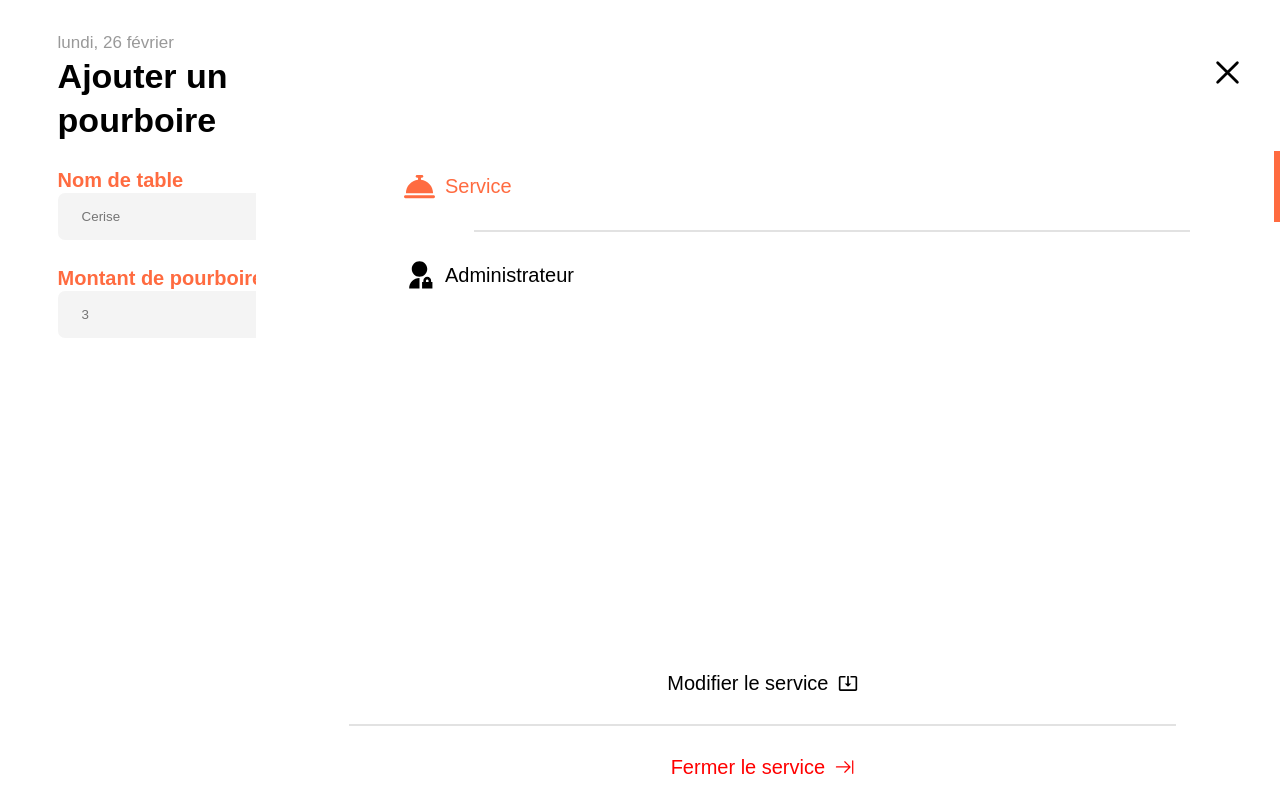
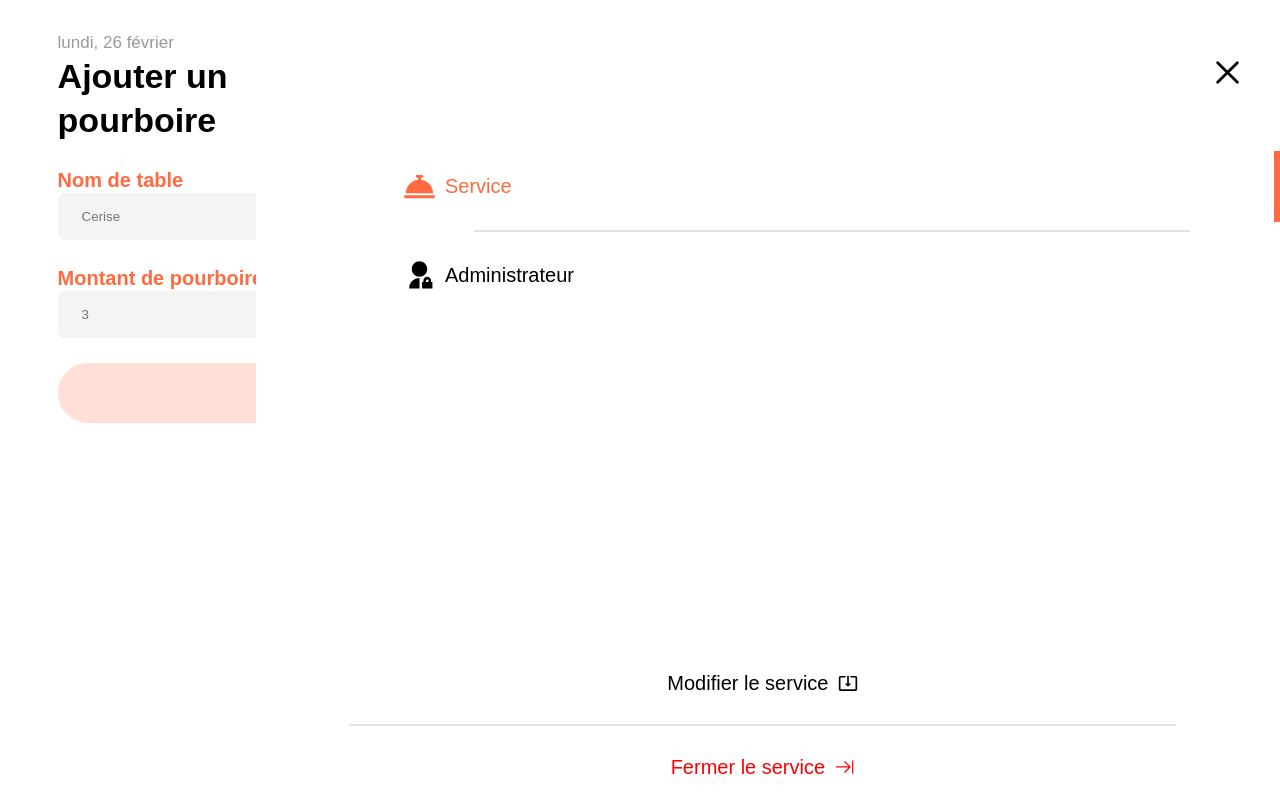
Before and after one commit to SarahOtmane/examCss, a React (Create React App) app: page /tips in a window 1280 px wide. Built offline with nearby package versions, Linux system fonts and the light colour scheme.

Commit message:
premiere version du composat AddTips

```diff
--- a/src/App.js
+++ b/src/App.js
@@ -1,5 +1,4 @@
 import { BrowserRouter, Route, Routes } from 'react-router-dom';
-import Burger from './components/Burger';
 import './css/App.css'
 import { useState } from 'react';
 import Home from './components/Home';
@@ -24,7 +23,7 @@ function App(){
         <BrowserRouter>
             <Routes>
                 <Route path='/' element={<Home allEmploye={allEmploye} isDarkMode={isDarkMode} setIsDarkMode={setIsDarkMode} />} />
-                <Route path='/tips' element={<AddTips />} />
+                <Route path='/tips' element={<AddTips isDarkMode={isDarkMode} />} />
             </Routes>
         </BrowserRouter>
     )
--- a/src/components/AddTips.js
+++ b/src/components/AddTips.js
@@ -1,12 +1,24 @@
 import Header from "./Header";
 import Input from "./Inputt";
+// import Tips from "./Tips";
+import Button from "./Button";
+import Burger from "./Burger";
 
-function AddTips (){
-    return <div>
-        <Header titre="Ajouter un pourboire" />
-        <Input placeholder="Cerise" label="Nom de table" id="nameTable"  />
-        <Input placeholder="3" label="Montant de pourboire" id="tips" />
-    </div>
+function AddTips({isDarkMode}){
+
+    return(
+        <main className={`addTips ${isDarkMode ? "darkMode" : " "}`}>
+            <Header titre="Ajouter un pourboire" />
+            <Input placeholder="Cerise" label="Nom de table" id="nameTable"  />
+            <Input placeholder="3" label="Montant de pourboire" id="tips" />
+            <div className="shortcut">
+                {/* <Tips value="0.50" />
+                <Tips value="1.00" />
+                <Tips value="2.00" /> */}
+            </div>
+            <Button value="Ajouter un pourboire" />
+        </main>
+    )
 }
 
 export default AddTips;
--- /dev/null
+++ b/src/components/Button.js
@@ -0,0 +1,7 @@
+function Button ({value}) {
+    return <div className="input">
+        <button className="button">{value}</button>
+    </div>
+}
+
+export default Button;
--- a/src/components/Service.js
+++ b/src/components/Service.js
@@ -2,10 +2,15 @@ import avatar from '../svg/avatar.svg';
 
 import { GoSun } from "react-icons/go";
 import { IoMoonOutline } from "react-icons/io5";
+import { useNavigate } from 'react-router-dom';
 
 
 function Service({employeSelected, isDarkMode, setIsDarkMode}){
-    const changeMode = () =>{ setIsDarkMode(!isDarkMode) }
+    const navigate = useNavigate();
+
+    const changeMode = () =>{ setIsDarkMode(!isDarkMode) };
+
+    const commenceService = () =>{ navigate(`/tips:${isDarkMode}`) };
 
     return(
         <section className='service'>
@@ -28,7 +33,7 @@ function Service({employeSelected, isDarkMode, setIsDarkMode}){
                     </button>
                     <p>{isDarkMode ? "soir" : "midi"}</p>
                 </div>
-                <button type='submit'>Commencer le service !</button>
+                <button type='submit' onClick={() => commenceService()}>Commencer le service !</button>
             </div>
         </section>
     )
--- a/src/css/App.css
+++ b/src/css/App.css
@@ -85,7 +85,7 @@ body {
   flex-direction: row;
 }
 
-.service div p, .service ul li, .employe ul li, header, .service div button[type=submit], .employe button[type=submit] {
+.service div p, .service ul li, .employe ul li, header, main.addTips .button, .service div button[type=submit], .employe button[type=submit] {
   width: 80%;
   margin: auto;
 }
@@ -94,7 +94,7 @@ body {
   font-weight: bold;
 }
 
-.service div button[type=submit], .employe button[type=submit] {
+main.addTips .button, .service div button[type=submit], .employe button[type=submit] {
   background-color: rgba(255, 107, 64, 0.2117647059);
   color: #FF6B40;
   border: none;
@@ -350,6 +350,25 @@ div.input input {
   border-radius: 7px;
 }
 
+/* --------------- Tips ---------------*/
+main.addTips .shortcut {
+  display: flex;
+  justify-content: center;
+}
+main.addTips .shortcut .tips {
+  border: 2px solid #FF6B40;
+  color: #FF6B40;
+  background: #ffffff;
+  border-radius: 25px;
+  padding: 7px 22px;
+  font-size: 20px;
+  text-align: center;
+  margin: 30px 20px 0 20px;
+}
+main.addTips .button {
+  margin-left: 0;
+}
+
 /* ------------- Dark mode ------------- */
 body.darkMode {
   background-color: #000000;
--- a/src/css/App.sass
+++ b/src/css/App.sass
@@ -342,6 +342,35 @@ div.input
 
 
 
+
+/* --------------- Tips ---------------*/
+main.addTips
+    .shortcut
+        display: flex
+        justify-content: center
+        .tips
+            border: 2px solid $orange
+            color: $orange
+            background: $white
+            border-radius: 25px
+            padding: 7px 22px
+            font-size: 20px
+            text-align: center
+            margin: 30px 20px 0 20px
+    .button
+        @extend %button
+        margin-left: 0
+
+
+
+
+
+
+
+
+
+
+
 /* ------------- Dark mode ------------- */
 body.darkMode
     background-color: $noir
@@ -385,3 +414,5 @@ header.darkMode
             background-color: $white
         button.dark + p
             color: $white
+
+    .addTips.darkMode
```
Also changed, not shown: 1 other file (tests, documents, lock files or other folders).
